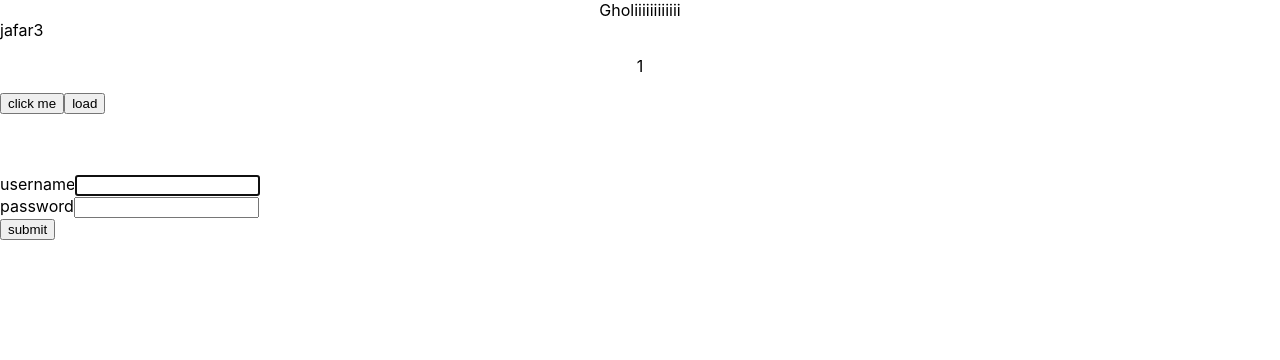
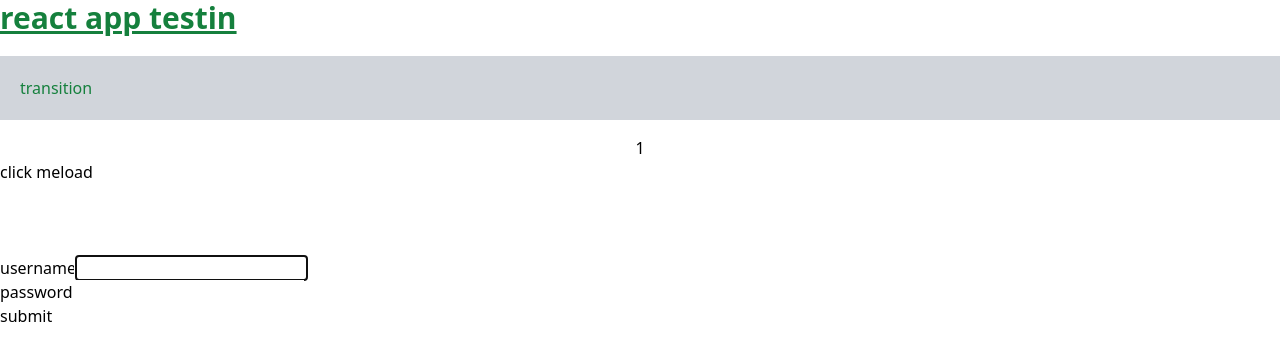
Before and after one commit to alikashefi1989/team-test-learning, a React (Create React App) app: page / in a window 1280 px wide. Shown: the top 360 px of the page. Built offline with nearby package versions, Linux system fonts and the light colour scheme.

Commit message:
tailwind

```diff
--- a/package.json
+++ b/package.json
@@ -23,7 +23,7 @@
     "build": "react-scripts build",
     "test": "react-scripts test",
     "coverage": "react-scripts test --env=jsdom --watchAll=false --coverage",
-    "e2e":"testcafe chrome e2e/**",
+    "e2e": "testcafe chrome e2e/**",
     "eject": "react-scripts eject"
   },
   "eslintConfig": {
@@ -52,6 +52,9 @@
     ]
   },
   "devDependencies": {
+    "autoprefixer": "^10.4.2",
+    "postcss": "^8.4.6",
+    "tailwindcss": "^3.0.22",
     "testcafe": "^1.18.3"
   }
 }
--- a/src/App.css
+++ /dev/null
@@ -1,38 +0,0 @@
-.App {
-  text-align: center;
-}
-
-.App-logo {
-  height: 40vmin;
-  pointer-events: none;
-}
-
-@media (prefers-reduced-motion: no-preference) {
-  .App-logo {
-    animation: App-logo-spin infinite 20s linear;
-  }
-}
-
-.App-header {
-  background-color: #282c34;
-  min-height: 100vh;
-  display: flex;
-  flex-direction: column;
-  align-items: center;
-  justify-content: center;
-  font-size: calc(10px + 2vmin);
-  color: white;
-}
-
-.App-link {
-  color: #61dafb;
-}
-
-@keyframes App-logo-spin {
-  from {
-    transform: rotate(0deg);
-  }
-  to {
-    transform: rotate(360deg);
-  }
-}
--- a/src/App.tsx
+++ b/src/App.tsx
@@ -1,5 +1,5 @@
 import { useState } from 'react';
-import './App.css';
+// import './App.css';
 import Login from './components/login/Login';
 import Users from './components/user/users';
 
@@ -13,10 +13,9 @@ function App() {
 
   return (
     <>
-      <div className="App">
-        Gholiiiiiiiiiiii
-      </div>
-      <span>jafar3</span>
+      <h3 className="text-3xl font-bold underline mb-5 sm:text-green-400 md:text-green-700 2xl:text-red-500">react app testin</h3>
+      <h3 className="transition-all duration-1000 text-green-700 hover:text-green-300 mb-4 p-5 hover:p-14 bg-gray-300">transition</h3>
+
       <p style={{ textAlign: 'center' }}>{state}</p>
       <button onClick={gholi}>click me</button>
       <Users />
--- a/src/index.css
+++ b/src/index.css
@@ -1,13 +1,3 @@
-body {
-  margin: 0;
-  font-family: -apple-system, BlinkMacSystemFont, 'Segoe UI', 'Roboto', 'Oxygen',
-    'Ubuntu', 'Cantarell', 'Fira Sans', 'Droid Sans', 'Helvetica Neue',
-    sans-serif;
-  -webkit-font-smoothing: antialiased;
-  -moz-osx-font-smoothing: grayscale;
-}
-
-code {
-  font-family: source-code-pro, Menlo, Monaco, Consolas, 'Courier New',
-    monospace;
-}
+@tailwind base;
+@tailwind components;
+@tailwind utilities;
--- /dev/null
+++ b/tailwind.config.js
@@ -0,0 +1,14 @@
+module.exports = {
+  content: [
+    "./src/**/*.{js,jsx,ts,tsx}",
+  ],
+  theme: {
+    extend: {
+      // transitionProperty: {
+      //   // 'height': 'height',
+      //   // 'spacing': 'margin, padding',
+      // }
+    },
+  },
+  plugins: [],
+}
```
Also changed, not shown: 2 other files (tests, documents, lock files or other folders).
